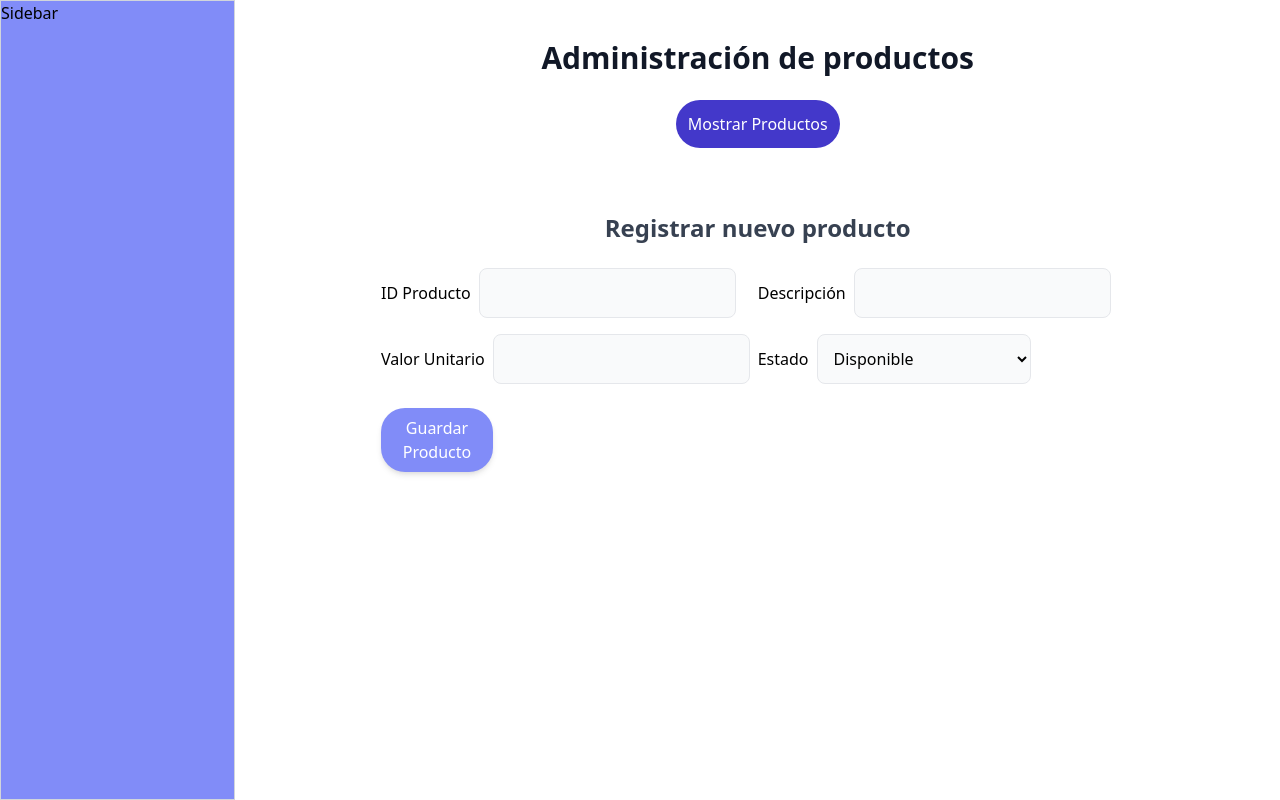
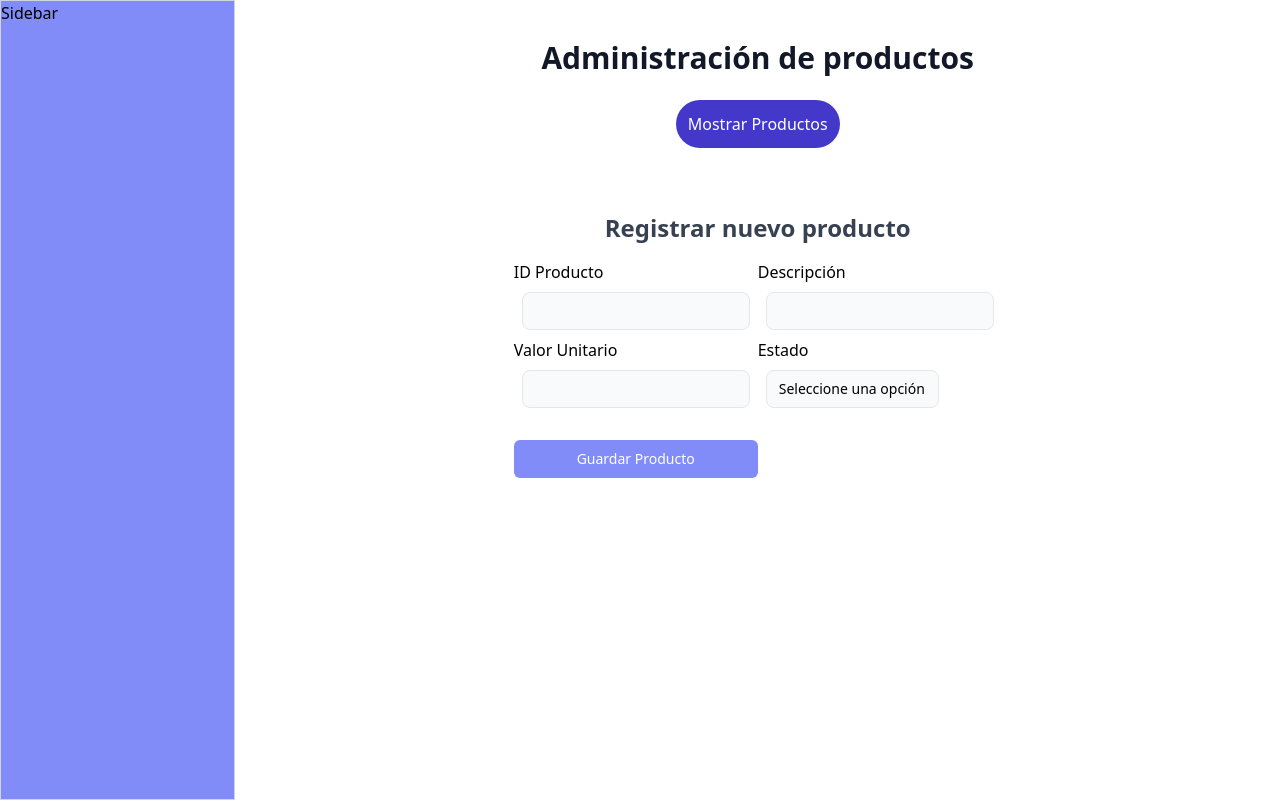
Before and after one commit to ITKapinter/RepoMinTIC, a React (Create React App) app: page /index/productos in a window 1280 px wide. Both pictures are taken after a click on the button "Registrar Producto". Built offline with nearby package versions, Linux system fonts and the light colour scheme.

Commit message:
Libreria React Toastify y la modificacion boton guardar para llevar los datos a la tabla

```diff
--- a/package.json
+++ b/package.json
@@ -11,6 +11,7 @@
     "react-dom": "^17.0.2",
     "react-router-dom": "^5.3.0",
     "react-scripts": "4.0.3",
+    "react-toastify": "^8.0.3",
     "web-vitals": "^1.0.1"
   },
   "scripts": {
--- a/src/pages/admin/Productos.jsx
+++ b/src/pages/admin/Productos.jsx
@@ -1,4 +1,6 @@
-import React, { useEffect, useState } from "react";
+import React, { useEffect, useState, useRef } from "react";
+import { ToastContainer, toast } from "react-toastify";
+import "react-toastify/dist/ReactToastify.css";
 
 const prodcutosBackend = [
   {
@@ -63,8 +65,13 @@ const Productos = () => {
         {mostrarTabla ? (
           <TablaProductos listaProductos={productos} />
         ) : (
-          <FormularioProductos />
+          <FormularioProductos
+            setMostrarTabla={setMostrarTabla}
+            listaProductos={productos}
+            setProductos={setProductos}
+          />
         )}
+        <ToastContainer position="bottom-center" autoClose={5000} />
       </div>
     </div>
   );
@@ -78,10 +85,10 @@ const TablaProductos = ({ listaProductos }) => {
       <table>
         <thead>
           <tr>
-            <th> ID Producto</th>
-            <th> Descripción</th>
-            <th> Valor Unitario</th>
-            <th> Estado</th>
+            <th>ID Producto</th>
+            <th>Descripción</th>
+            <th>Valor Unitario</th>
+            <th>Estado</th>
           </tr>
         </thead>
         <tbody>
@@ -101,67 +108,79 @@ const TablaProductos = ({ listaProductos }) => {
   );
 };
 
-const FormularioProductos = () => {
-  const [idProducto, setIdProducto] = useState();
-  const [nombreProducto, setNombreProducto] = useState();
-  const [valorUnitario, setValorUnitario] = useState();
-  const [estado, setEstado] = useState();
+const FormularioProductos = ({
+  setMostrarTabla,
+  listaProductos,
+  setProductos,
+}) => {
+  const form = useRef(null);
 
-  useEffect(() => {
-    console.log("El valor del ID del producto es ", idProducto);
-  }, [idProducto]);
+  const submitForm = (e) => {
+    e.preventDefault();
+    const fd = new FormData(form.current);
 
-  const enviarDatos = () => {
-    console.log("El valor de IdProducto es ", idProducto);
+    const nuevoProducto = {};
+    fd.forEach((value, key) => {
+      nuevoProducto[key] = value;
+    });
+
+    setMostrarTabla(true);
+    setProductos([...listaProductos, nuevoProducto]);
+
+    toast.success("Se ha registrado el producto con éxito");
   };
   return (
     <div className="flex flex-col items-center justify-center">
       <h2 className="text-2xl font-extrabold text-gray-700">
         Registrar nuevo producto
       </h2>
-      <form className="grid grid-cols-2 m-4">
+      <form ref={form} onSubmit={submitForm} className="grid grid-cols-2 m-4">
         <label htmlFor="idProducto">
           ID Producto
           <input
-            value={idProducto}
-            onChange={(e) => {
-              setIdProducto(e.target.value);
-            }}
-            className=" bg-gray-50 border border-gray-200 m-2 p-3 rounded-lg"
+            className=" bg-gray-50 border border-gray-200 m-2 p-3 rounded-lg appearance-none relative block px-3 py-2 focus:outline-none focus:ring-indigo-500 focus:border-indigo-500 focus:z-10 sm:text-sm"
             name="idProducto"
             type="number"
+            min={0}
+            required
             placeholder=""
           />
         </label>
-        <label htmlFor="Producto">
+        <label htmlFor="nombreProducto">
           Descripción
           <input
-            className=" bg-gray-50 border border-gray-200 m-2 p-3 rounded-lg"
-            name='Producto'
+            className=" bg-gray-50 border border-gray-200 m-2 p-3 rounded-lg appearance-none relative block px-3 py-2 focus:outline-none focus:ring-indigo-500 focus:border-indigo-500 focus:z-10 sm:text-sm"
+            name="nombreProducto"
             type="text"
+            required
             placeholder=""
           />
         </label>
         <label htmlFor="valorUnitario">
           Valor Unitario
           <input
-            className=" bg-gray-50 border border-gray-200 m-2 p-3 rounded-lg"
+            className=" bg-gray-50 border border-gray-200 m-2 p-3 rounded-lg appearance-none relative block px-3 py-2 focus:outline-none focus:ring-indigo-500 focus:border-indigo-500 focus:z-10 sm:text-sm"
+            name="valorUnitario"
             type="number"
+            min={0}
+            required
             placeholder=""
           />
         </label>
         <label htmlFor="estado">
           Estado
-          <select className=" bg-gray-50 border border-gray-200 m-2 p-3 rounded-lg">
-            <option disabled='true'>Seleccione una opción </option>
+          <select className=" bg-gray-50 border border-gray-200 m-2 p-3 rounded-lg appearance-none relative block px-3 py-2 focus:outline-none focus:ring-indigo-500 focus:border-indigo-500 focus:z-10 sm:text-sm"
+          name="estado"
+          defaultValue={0}
+          >
+            <option disabled value={0}>Seleccione una opción </option>
             <option>Disponible </option>
             <option>No disponible </option>
           </select>
-        </label >
+        </label>
         <button
-          type="button"
-          onClick={enviarDatos}
-          className="bg-indigo-400 p-2 rounded-3xl shadow-md hover:bg-indigo-600 text-white my-4 w-28"
+          type="submit"
+          className="group relative flex justify-center py-2 px-4 my-6 border border-transparent text-sm font-medium rounded-md text-white bg-indigo-400 hover:bg-indigo-600 focus:outline-none focus:ring-2 focus:ring-offset-2 focus:ring-indigo-500"
         >
           Guardar Producto
         </button>
```
Also changed, not shown: 1 other file (tests, documents, lock files or other folders).
